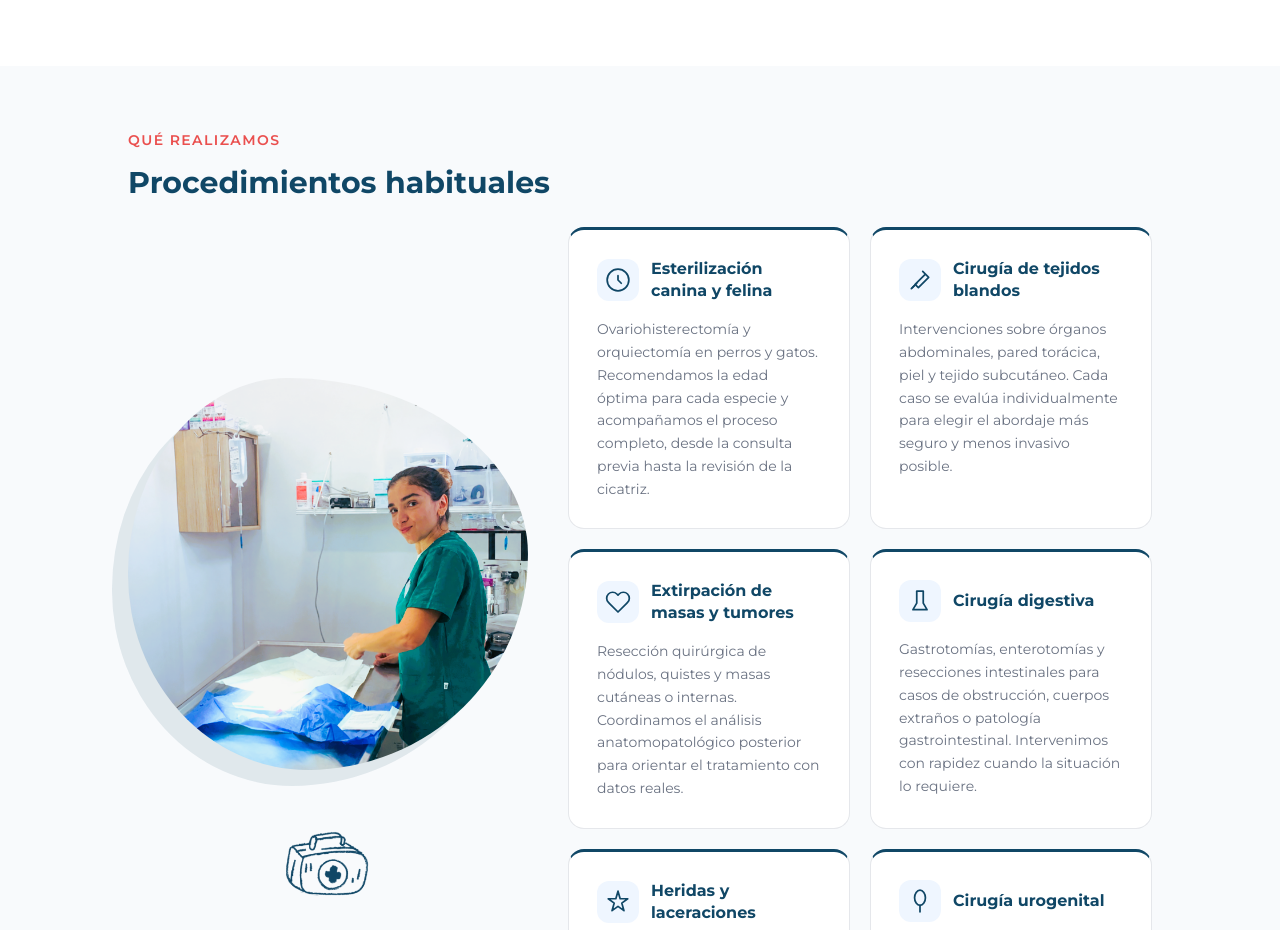
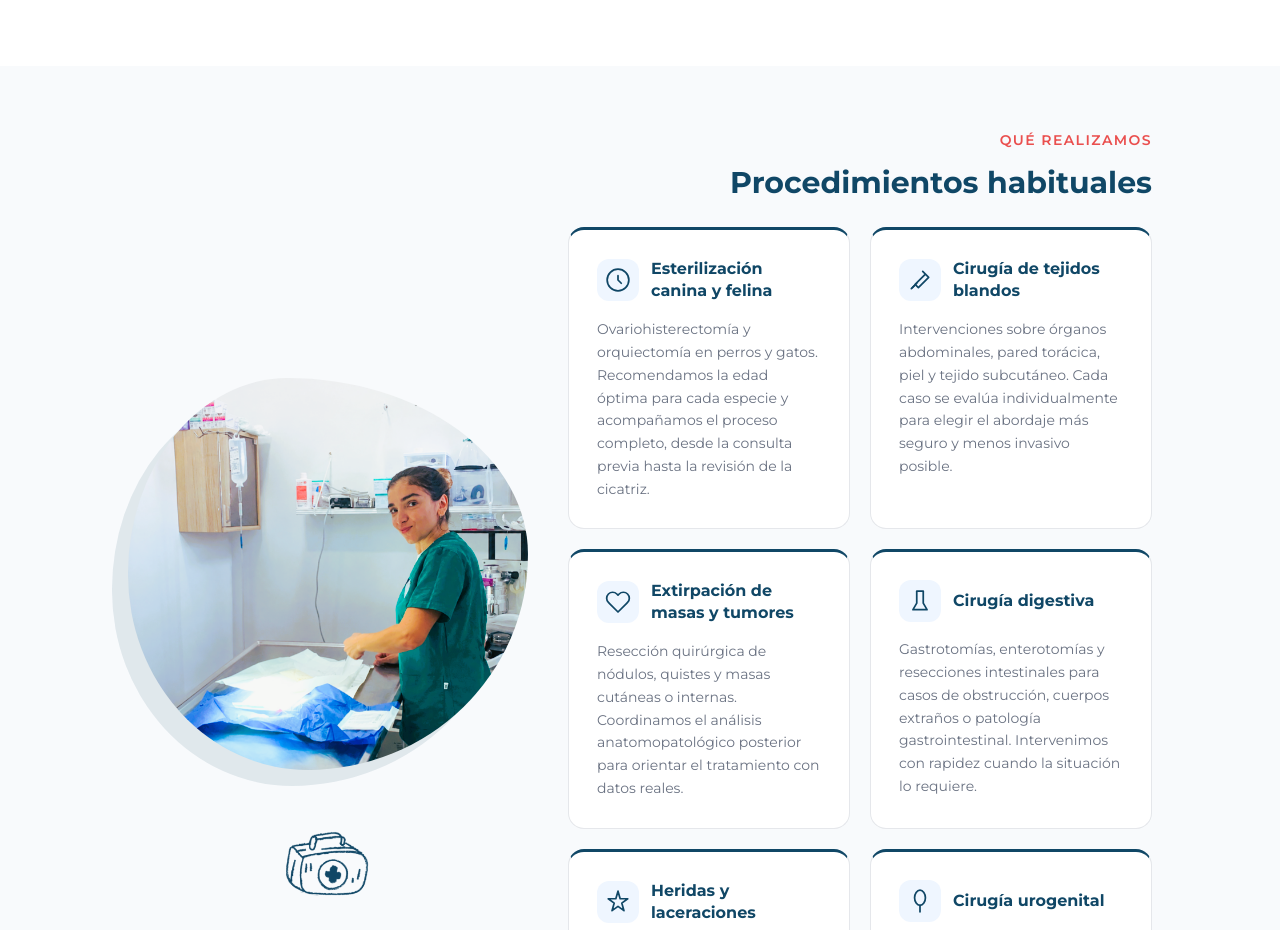
Before and after one commit to frandevp/Veter-web, a Next.js app in the folder veter-web/: page /cirugia-general in a window 1280 px wide. Shown: the part 1085-2015 px from the top of the page. Built offline with nearby package versions, Linux system fonts and the light colour scheme.

Commit message:
fix: título procedimientos alineado a la derecha

```diff
--- a/veter-web/app/cirugia-general/page.tsx
+++ b/veter-web/app/cirugia-general/page.tsx
@@ -154,7 +154,7 @@ style={{ borderRadius: "55% 45% 40% 60% / 45% 55% 45% 55%" }}
 <section style={{ backgroundColor: "#f8fafc" }} className="py-16 px-4">
 <div className="max-w-5xl mx-auto">
 
-<div className="mb-6">
+<div className="mb-6 text-right">
 <p className="text-sm font-semibold uppercase tracking-widest mb-3" style={{ color: "#ea4f4e" }}>
 Qué realizamos
 </p>
```
